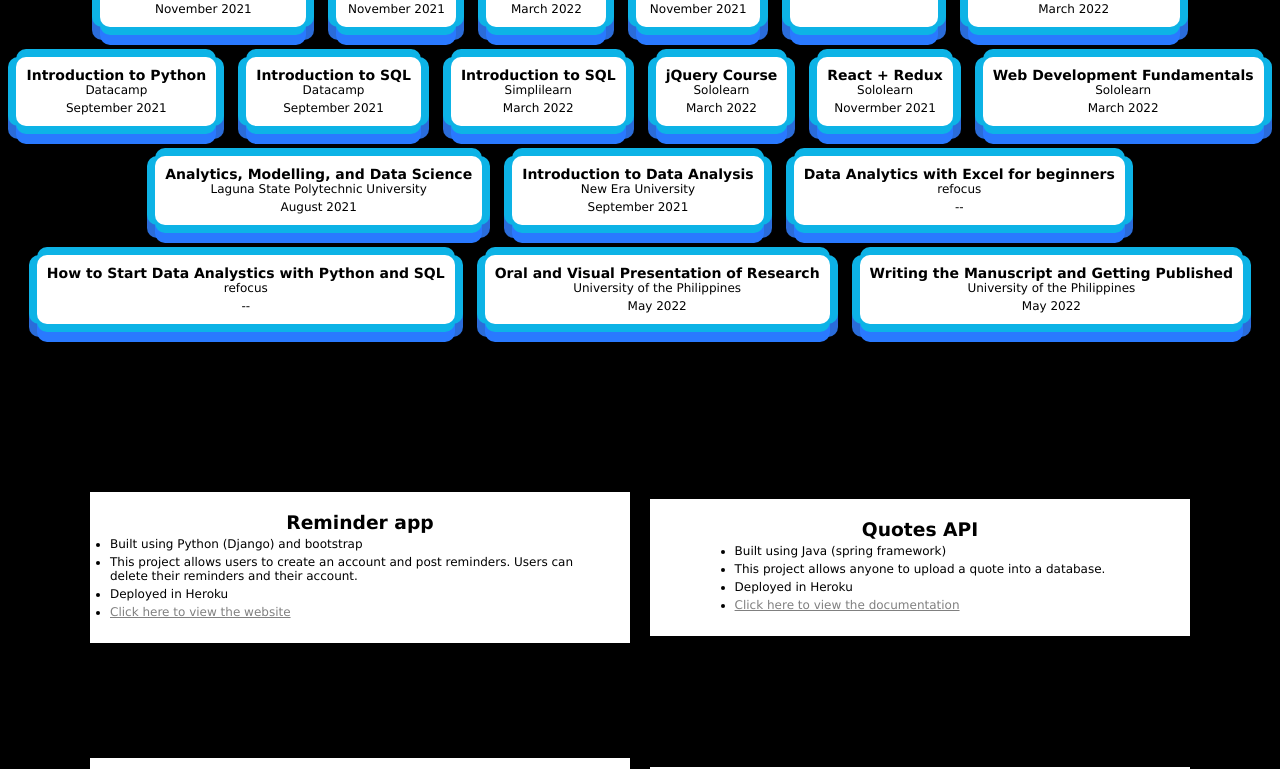
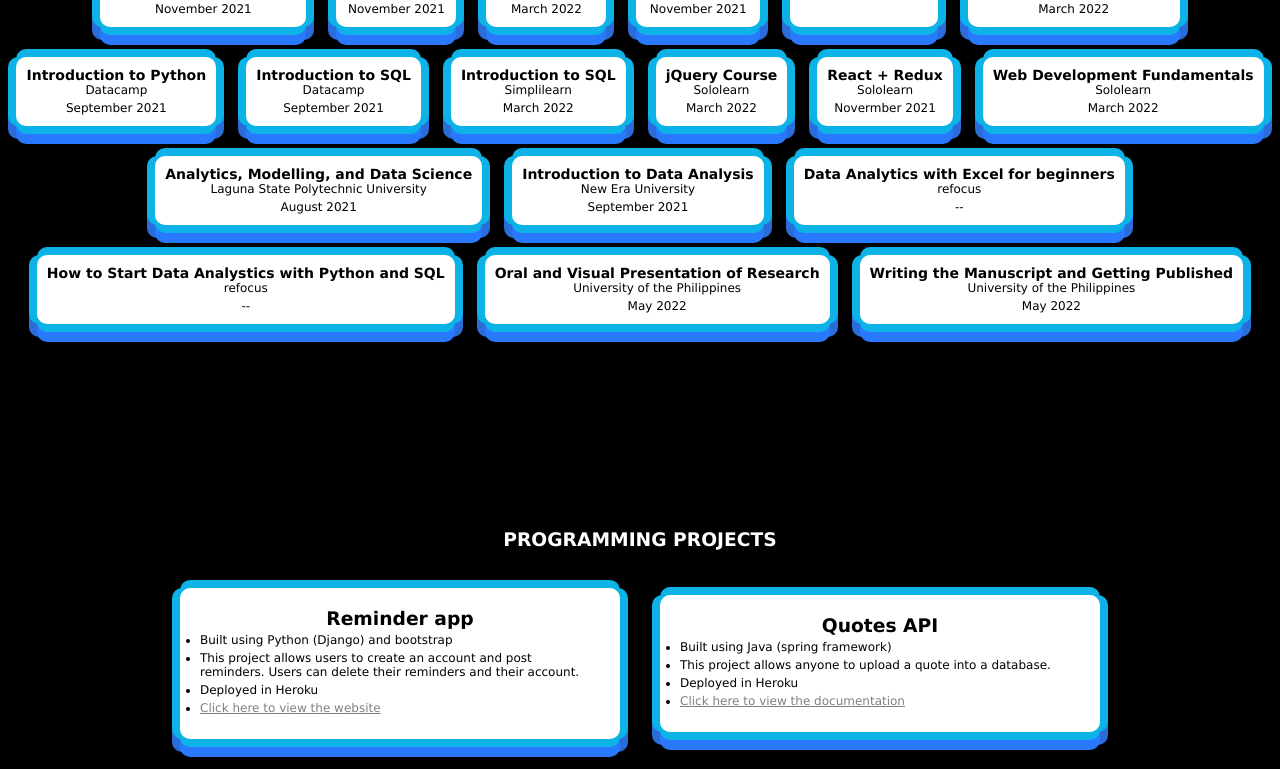
Before and after one commit to ErlJocson/my-portfolio, a React (Create React App) app: page /project in a window 1280 px wide. Shown: the part 2006-2775 px from the top of the page. Built offline with nearby package versions, Linux system fonts and the light colour scheme.

Commit message:
change the design in project section

```diff
--- a/src/components/Header.js
+++ b/src/components/Header.js
@@ -21,6 +21,7 @@ function Header() {
 export default Header;
 
 const HeaderContainer = styled.div`
+  box-shadow: var(--dark-shadow);
   div {
     width: 800px;
     text-align: center;
--- a/src/components/section/Project.js
+++ b/src/components/section/Project.js
@@ -5,6 +5,8 @@ import { Fade } from "react-reveal";
 function Project() {
   return (
     <MyContainer>
+      <Title>Programming projects</Title>
+      <Projects>
         <Fade bottom>
           <ProjectContainer>
             <h3>Reminder app</h3>
@@ -62,8 +64,8 @@ function Project() {
                 <li>Built using Python (Django)</li>
                 <li>
                   Developed using the built in Django authentication system for
-                the security and used the default connection of Django to SQLite
-                for managing the database.
+                  the security and used the default connection of Django to
+                  SQLite for managing the database.
                 </li>
                 <li>
                   This website allows user to buy items, sell items, and cancel
@@ -135,8 +137,8 @@ function Project() {
             <div>
               <ul>
                 <li>
-                This are my CSS animations that are deployed and free to use by
-                other developers to help them develop their projects
+                  This are my CSS animations that are deployed and free to use
+                  by other developers to help them develop their projects
                 </li>
                 <li>It helps minimize typing and looking up for syntax</li>
                 <li>Built using React.js and deployed in GitHub pages</li>
@@ -153,6 +155,7 @@ function Project() {
             </div>
           </ProjectContainer>
         </Fade>
+      </Projects>
     </MyContainer>
   );
 }
@@ -160,25 +163,33 @@ function Project() {
 export default Project;
 
 const MyContainer = styled.div`
+  min-height: 100vh;
+  display: flex;
+  justify-content: center;
+  align-items: center;
+  flex-direction: column;
+`;
+
+const Projects = styled.div`
   display: flex;
   flex-wrap: wrap;
   justify-content: center;
   align-items: center;
-  min-height: 100vh;
 `;
 
 const ProjectContainer = styled.div`
   padding: 20px;
-  margin: 10px;
+  margin: 20px;
   background-color: white;
-  width: 500px;
+  width: 400px;
+  box-shadow: var(--great-shadow);
+  border-radius: 10px;
   h3 {
     text-align: center;
   }
   div {
     display: flex;
     flex-direction: column;
-    align-items: center;
   }
   ul {
     li {
@@ -189,5 +200,10 @@ const ProjectContainer = styled.div`
       }
     }
   }
-  }
 `;
+
+const Title = styled.h3`
+  margin: 30px 0 18px 0;
+  color: white;
+  text-transform: uppercase;
+`;
```
Lines whose indentation alone changed are shown as unchanged.
